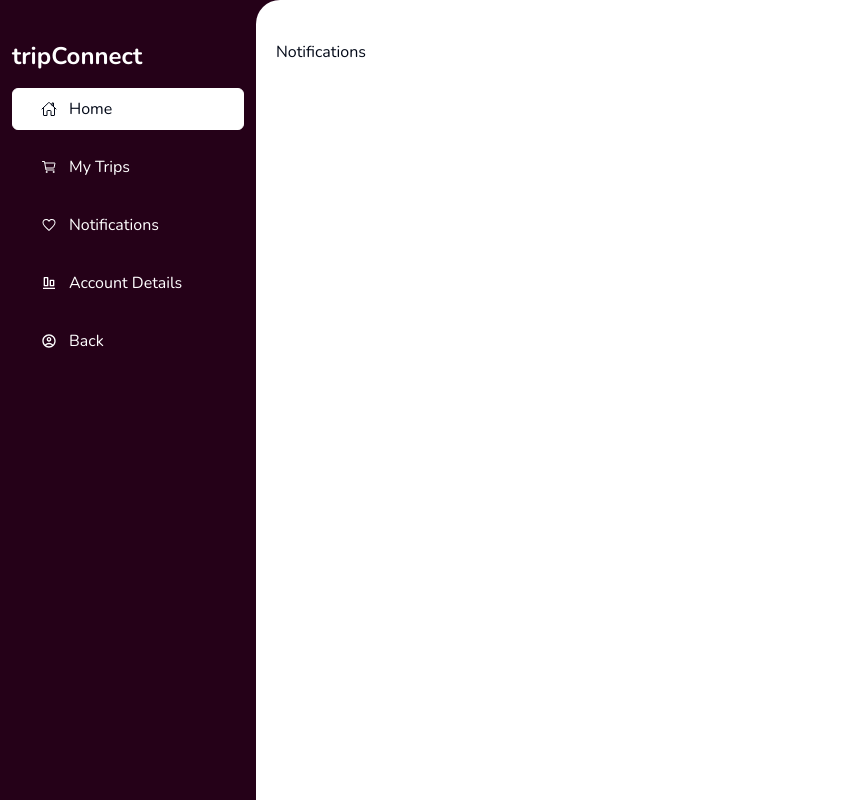
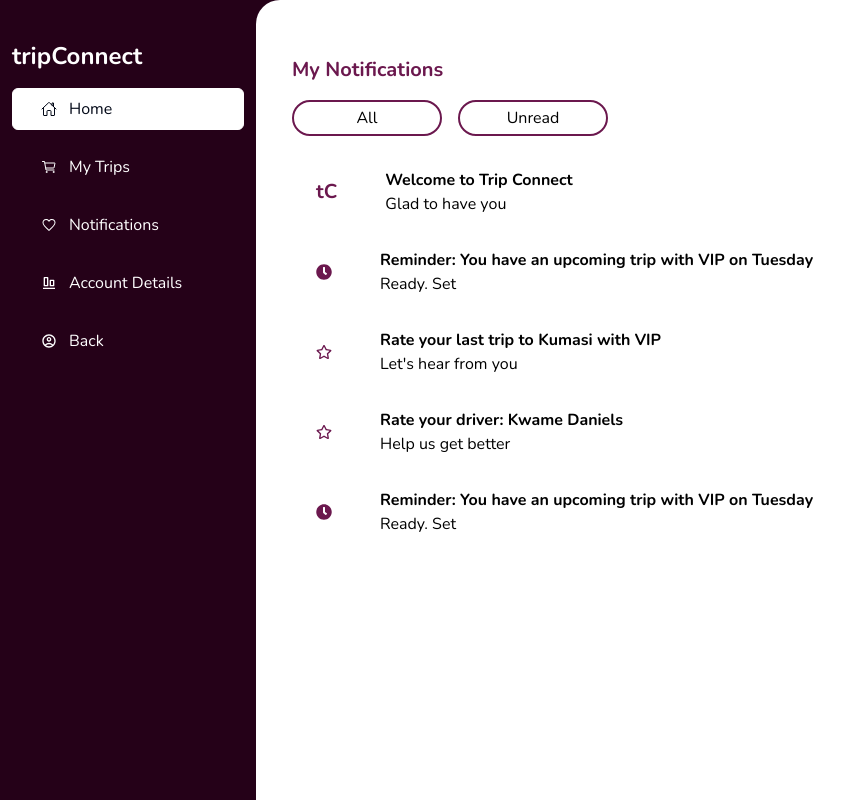
Before and after one commit to YawOtuo/trip-connect, a Next.js app: page /dashboard/notifications in a window 1280 px wide. Shown: the whole page, without its empty margins (0-864 px from the left). Built offline with nearby package versions, Linux system fonts and the light colour scheme.

Commit message:
notifications

```diff
--- a/package.json
+++ b/package.json
@@ -7,6 +7,7 @@
     "build": "next build",
     "start": "next start",
     "lint": "next lint"
+
   },
   "dependencies": {
     "@radix-ui/react-avatar": "^1.1.0",
--- /dev/null
+++ b/src/app/dashboard/notifications/page-preview.tsx
@@ -0,0 +1,8 @@
+// Transportrix/pages/notifications/page-preview.tsx
+import Page from '../../../src/app/dashboard/notifications/page';
+
+const PagePreview = () => {
+  return <Page />;
+};
+
+export default PagePreview;
--- a/src/app/dashboard/notifications/page.tsx
+++ b/src/app/dashboard/notifications/page.tsx
@@ -1,9 +1,83 @@
+import React from 'react';
+import { FaClock, FaRegStar } from 'react-icons/fa'; // Importing timer and star icons
+
 function Page() {
     return (
-        <div>
-            Notifications
+        <div className="p-4">
+            {/* Title of the page */}
+            <h1 className="text-xl font-bold text-[#6B184E]">My Notifications</h1>
+
+            {/* Container for the ovals */}
+            <div className="flex space-x-4 mt-4">
+                {/* First oval container */}
+                <div className="relative group" style={{ width: '150px' }}>
+                    {/* Oval with placeholder text "All" */}
+                    <span className="block px-6 py-1 border-2 border-[#6B184E] text-black rounded-full cursor-pointer relative overflow-hidden w-full text-center">
+                        {/* Background span for hover effect */}
+                        <span className="absolute inset-0 bg-[#6B184E] transition-transform transform scale-x-0 group-hover:scale-x-100 origin-left"></span>
+                        {/* Text inside the oval */}
+                        <span className="relative z-10 group-hover:text-white">All</span>
+                    </span>
+                </div>
+
+                {/* Second oval container */}
+                <div className="relative group" style={{ width: '150px' }}>
+                    {/* Oval with placeholder text "Unread" */}
+                    <span className="block px-6 py-1 border-2 border-[#6B184E] text-black rounded-full cursor-pointer relative overflow-hidden w-full text-center">
+                        {/* Background span for hover effect */}
+                        <span className="absolute inset-0 bg-[#6B184E] transition-transform transform scale-x-0 group-hover:scale-x-100 origin-left"></span>
+                        {/* Text inside the oval */}
+                        <span className="relative z-10 group-hover:text-white">Unread</span>
+                    </span>
+                </div>
+            </div>
+
+            {/* Additional content under the ovals */}
+            <div className="mt-8 flex items-center space-x-12 pl-6">
+                <span className="text-[#6B184E] text-xl font-bold">tC</span>
+                <div className="flex flex-col">
+                    <p className="text-black font-bold">Welcome to Trip Connect</p>
+                    <p className="text-black">Glad to have you</p>
+                </div>
+            </div>
+
+            {/* First notification */}
+            <div className="mt-8 flex items-center space-x-12 pl-6">
+                <FaClock className="text-[#6B184E]" />
+                <div className="flex flex-col">
+                    <p className="text-black font-bold">Reminder: You have an upcoming trip with VIP on Tuesday</p>
+                    <p className="text-black">Ready. Set</p>
+                </div>
+            </div>
+
+            {/* Second notification */}
+            <div className="mt-8 flex items-center space-x-12 pl-6">
+                <FaRegStar className="text-[#6B184E]" />
+                <div className="flex flex-col">
+                    <p className="text-black font-bold">Rate your last trip to Kumasi with VIP</p>
+                    <p className="text-black">Let's hear from you</p>
+                </div>
+            </div>
+
+            {/* Third notification */}
+            <div className="mt-8 flex items-center space-x-12 pl-6">
+                <FaRegStar className="text-[#6B184E]" />
+                <div className="flex flex-col">
+                    <p className="text-black font-bold">Rate your driver: Kwame Daniels</p>
+                    <p className="text-black">Help us get better</p>
+                </div>
+            </div>
+
+            {/* Fourth notification */}
+            <div className="mt-8 flex items-center space-x-12 pl-6">
+                <FaClock className="text-[#6B184E]" />
+                <div className="flex flex-col">
+                    <p className="text-black font-bold">Reminder: You have an upcoming trip with VIP on Tuesday</p>
+                    <p className="text-black">Ready. Set</p>
+                </div>
+            </div>
         </div>
-     );
+    );
 }
 
 export default Page;
```
